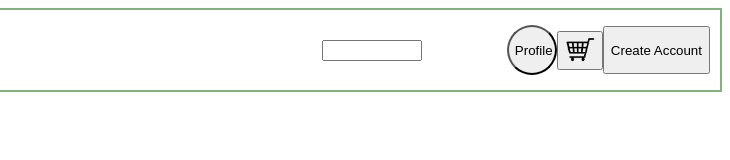
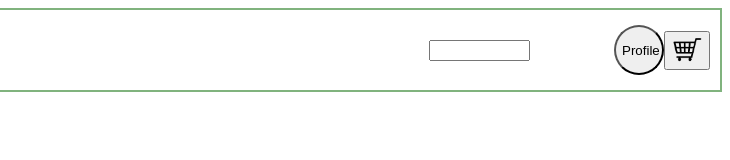
Before and after one commit to Soxe253/Community-Marketplace, a website: page views/home.html in a window 1280 px wide. Shown: the full height of the page, 550-1280 px from the left. Drawn offline with Linux system fonts and the light colour scheme.

Commit message:
group login linking

```diff
--- a/public/js/createaccount.js
+++ b/public/js/createaccount.js
@@ -19,7 +19,5 @@ async function buttonListener(){
             jsUser = JSON.parse(jsonUser);
             console.log(jsUser.firstName + "" + jsUser.lastName + "" + jsUser.userName + "" + jsUser.password);
 
-            window.location = "/views/home.html";
-
         })
 }
--- a/server.js
+++ b/server.js
@@ -43,6 +43,7 @@ app.get("/cart.png", (req, res) => {
     res.sendFile(__dirname + '/public/img/cart.png');
 });
 app.get("/grouplogin", (req, res) => {
+    console.log("got to group log in")
     res.sendFile(__dirname + '/views/grouplogin.html');
 });
 app.get("/createaccount", (req, res) => {
--- a/views/home.html
+++ b/views/home.html
@@ -19,10 +19,6 @@
                 <img src="/img/cart.png" alt="cart" width="30" height="30">
             </button>
             </a>
-            <a href="/createaccount"><button type="button" id="createaccount">
-                <p>Create Account</p>
-            </button>
-            </a>
         </div>
     </header>
 </body>
```
